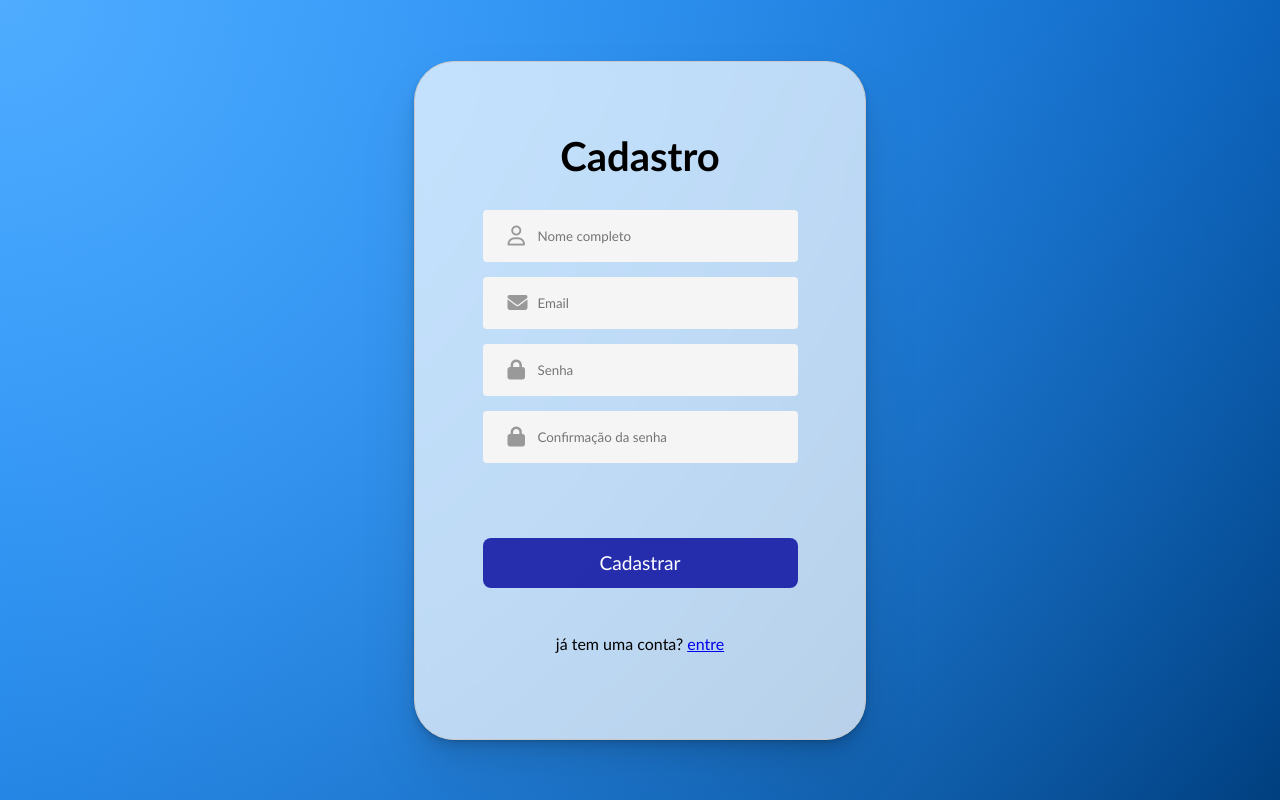
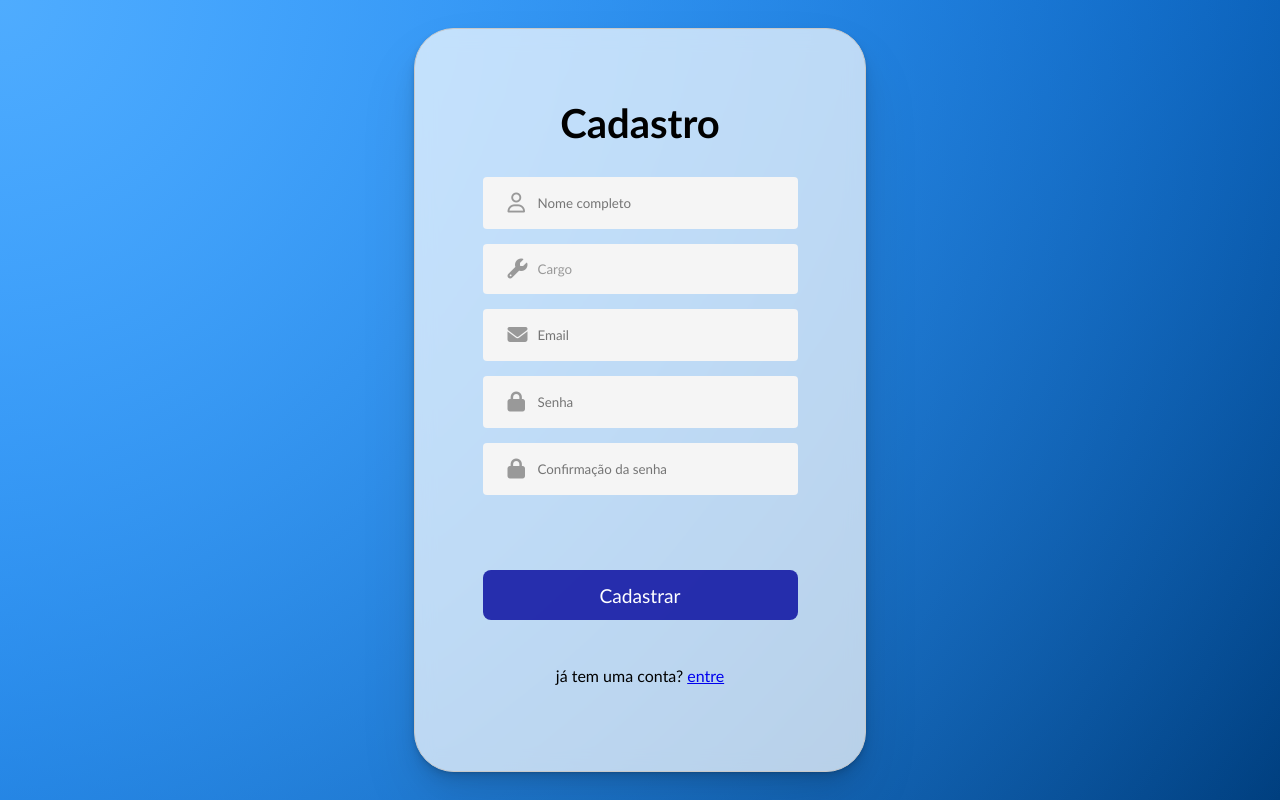
Before and after one commit to vMigliorini/Sistema-IoT-com-API-e-ESP32-Python-REST-TCP-UDP, a Flask app: page /cadastro in a window 1280 px wide. Run offline with Flask 3, Linux system fonts and the light colour scheme; some libraries are stand-ins or nearby versions.

Commit message:
Terminado o perfil com dados do banco

```diff
--- a/backend/main.py
+++ b/backend/main.py
@@ -2,12 +2,15 @@ from flask import Flask
 from flask_cors import CORS
 from extensions import db, bcrypt
 from views import views_bp
+import os
 
 app = Flask(__name__)
 
+app.secret_key = os.environ.get('SECRET_KEY', 'chave-so-pra-dev')
+
 app.config["SQLALCHEMY_DATABASE_URI"] = "postgresql://neondb_owner:npg_nQasPZdpo9A6@ep-odd-scene-acsy6w3o.sa-east-1.aws.neon.tech/neondb?sslmode=require"
 
-CORS(app)
+CORS(app, supports_credentials=True, origins=["http://localhost:5000","http://127.0.0.1:5000"])
 
 db.init_app(app)
 bcrypt.init_app(app)
--- a/backend/static/js/index.js
+++ b/backend/static/js/auth.js
@@ -7,6 +7,7 @@ async function cadastrar(event){
     const email = form_dados.get('email')
     const senha = form_dados.get('senha')
     const confirmacao_senha = form_dados.get('confirmacao-senha')
+    const cargo = form_dados.get('cargos')
 
 
 
@@ -17,7 +18,7 @@ async function cadastrar(event){
     if (senha != confirmacao_senha){
         mensagem = erros[0]
     }
-    else if (nome == "" || email == ""){
+    else if (nome == "" || email == "" || cargo == ""){
         mensagem = erros[2]
     }
     else if (!email.includes("@") || !email.includes(".com")){
@@ -33,7 +34,7 @@ async function cadastrar(event){
         return
     }
 
-    const response = await fetch("http://localhost:5000/cadastro", {
+    const response = await fetch("/cadastro", {
         method: "POST",
         headers: {
             "Content-Type": "application/json"
@@ -41,12 +42,22 @@ async function cadastrar(event){
         body: JSON.stringify({
             nome: nome,
             email: email,
-            senha: senha
+            senha: senha,
+            cargo: cargo
         })
     })
 
     const data = await response.json()
-    console.log(data)
+    if (data.ok){
+        window.location.href = data.redirect
+    }else {
+        mensagem = "Erro ao cadastrar usuário"
+        document.getElementById("retorno-dados-incorretos").innerHTML = `
+        <div class="retorno-dados-incorretos">
+            ${mensagem}
+        </div>
+        `
+    }
 
 }
 
@@ -79,8 +90,9 @@ async function logar(event){
         return
     }
 
-    const response = await fetch("http://localhost:5000/", {
+    const response = await fetch("/", {
         method: "POST",
+        credentials: 'include',
         headers: {
             "Content-Type": "application/json"
         },
@@ -92,7 +104,7 @@ async function logar(event){
 
     const data = await response.json()
     if (data.ok){
-        window.location.href = URL_ROOMS
+        window.location.href = data.redirect;
     }else{
         document.getElementById("retorno-dados-incorretos").innerHTML = `
         <div class="container-retorno" >
--- a/backend/static/style-auth.css
+++ b/backend/static/style-auth.css
@@ -79,6 +79,19 @@ body {
     padding-left: 55px;
 }
 
+.container-placeholder select {
+    border: 0px;
+    border-radius: 4px;
+    background-color: rgb(245, 245, 245);
+    width: 100%;
+    height: 50px;
+    font-family: 'Trebuchet MS', 'Lucida Sans Unicode', 'Lucida Grande', 'Lucida Sans', Arial, sans-serif;
+    padding-left: 55px;
+    appearance: none; /* remove a setinha padrão do browser */
+    cursor: pointer;
+    color: #999;;
+}
+
 .container-placeholder i {
     position: absolute;
     left: 25px;
--- a/backend/templates/cadastro.html
+++ b/backend/templates/cadastro.html
@@ -4,7 +4,7 @@
         <meta charset="utf-8">
         <link rel="stylesheet" href="https://cdnjs.cloudflare.com/ajax/libs/font-awesome/6.6.0/css/all.min.css">
         <link rel="stylesheet" href="static/style-auth.css">
-        <script defer src="{{ url_for('static', filename='js/index.js') }}"></script>
+        <script defer src="{{ url_for('static', filename='js/auth.js') }}"></script>
         <title>Cadastro</title>
     </head>
     <body>
@@ -23,6 +23,18 @@
                         <div class="container-placeholder" id="input-nome">
                             <i class="fa-regular fa-user"></i>
                             <input type="text" name="nome" placeholder="Nome completo">
+                        </div>
+
+                        <div class="container-placeholder">
+                            <i class="fa-solid fa-wrench"></i>
+                            <select name="cargos" id="input-cargo" >
+                                <option value="" disabled selected>Cargo</option>
+                                <option value="Engenheiro-civil">Engenheiro Civil</option>
+                                <option value="Engenheiro-Software">Engenheiro de Software</option>
+                                <option value="Engenheiro-producao">Engenheiro de Produção</option>
+                                <option value="Psicologo">Psicologo</option>
+                                <option value="Gerente-projetos">Gerente de projetos</option>
+                            </select>
                         </div>
 
                         <div class="container-placeholder" id="input-email">
--- a/backend/templates/login.html
+++ b/backend/templates/login.html
@@ -4,10 +4,7 @@
         <meta charset="utf-8">
         <link rel="stylesheet" href="https://cdnjs.cloudflare.com/ajax/libs/font-awesome/6.6.0/css/all.min.css">
         <link rel="stylesheet" href="../static/style-auth.css">
-        <script defer src="{{ url_for('static', filename='js/index.js') }}"></script>
-        <script>
-            const URL_ROOMS = "{{ url_for('views.chat_rooms') }}";
-        </script>
+        <script defer src="{{ url_for('static', filename='js/auth.js') }}"></script>
         <title>Login</title>
     </head>
     <body>
--- a/backend/views.py
+++ b/backend/views.py
@@ -1,6 +1,6 @@
 from extensions import bcrypt, db
-from models import Usuario
-from flask import Blueprint, render_template, request, jsonify
+from models import Usuario, CargoEnum
+from flask import Blueprint, render_template, request, jsonify, session, redirect, url_for
 from sqlalchemy import select
 
 
@@ -9,6 +9,8 @@ views_bp = Blueprint('views', __name__)
 #rotas
 @views_bp.route("/chat_rooms")
 def chat_rooms():
+    if 'user_id' not in session:
+        return redirect(url_for('views.login'))
     return render_template("chat_rooms.html")
 
 @views_bp.route("/", methods=["GET", "POST"])
@@ -30,7 +32,10 @@ def login():
     senha_valida = bcrypt.check_password_hash(usuario.senha_hash, senha)
 
     if senha_valida:
-        return jsonify({"ok": True}), 201
+        session['user_id'] = usuario.id
+        session['username'] = usuario.nome
+        session['role'] = usuario.cargo.value
+        return jsonify({"ok": True, "redirect": url_for('views.chat_rooms')})
     else:
         return jsonify({"ok": False, "erro": "Senha inválida"}), 400
 
@@ -44,6 +49,11 @@ def cadastro():
     nome = dados_cadastro["nome"]
     email = dados_cadastro["email"]
     senha = dados_cadastro["senha"]
+    cargo = dados_cadastro["cargo"]
+    try:
+        cargo_enum = CargoEnum(cargo)
+    except ValueError:
+        return jsonify({"ok": False, "erro": "Cargo inválido"}), 400
 
     stmt = select(Usuario).where(Usuario.email == email)
     usuario_existente = db.session.execute(stmt).scalar()
@@ -51,7 +61,19 @@ def cadastro():
         return jsonify({"ok": False, "erro": "E-mail já cadastrado"}), 400
 
     hash_senha = bcrypt.generate_password_hash(senha).decode("utf-8")
-    novo = Usuario(nome=nome, email=email, senha_hash=hash_senha)
+    novo = Usuario(nome=nome, email=email, cargo=cargo_enum, senha_hash=hash_senha)
     db.session.add(novo)
     db.session.commit()
-    return jsonify({"ok": True}), 201
+    return jsonify({"ok": True, "redirect": url_for('views.login')}), 201
+
+@views_bp.route("/me")
+def me():
+    if 'user_id' not in session:
+        return jsonify({"ok": False}), 401
+    else:
+        return jsonify({
+            "ok": True,
+            "id": session['user_id'],
+            "nome": session['username'],
+            "cargo": session['role']
+        })
```
Also changed, not shown: backend/models.py (+10 -0 lines), backend/static/js/chatroom.js (added, +11 -0 lines), backend/templates/chat_rooms.html (+5 -4 lines).
